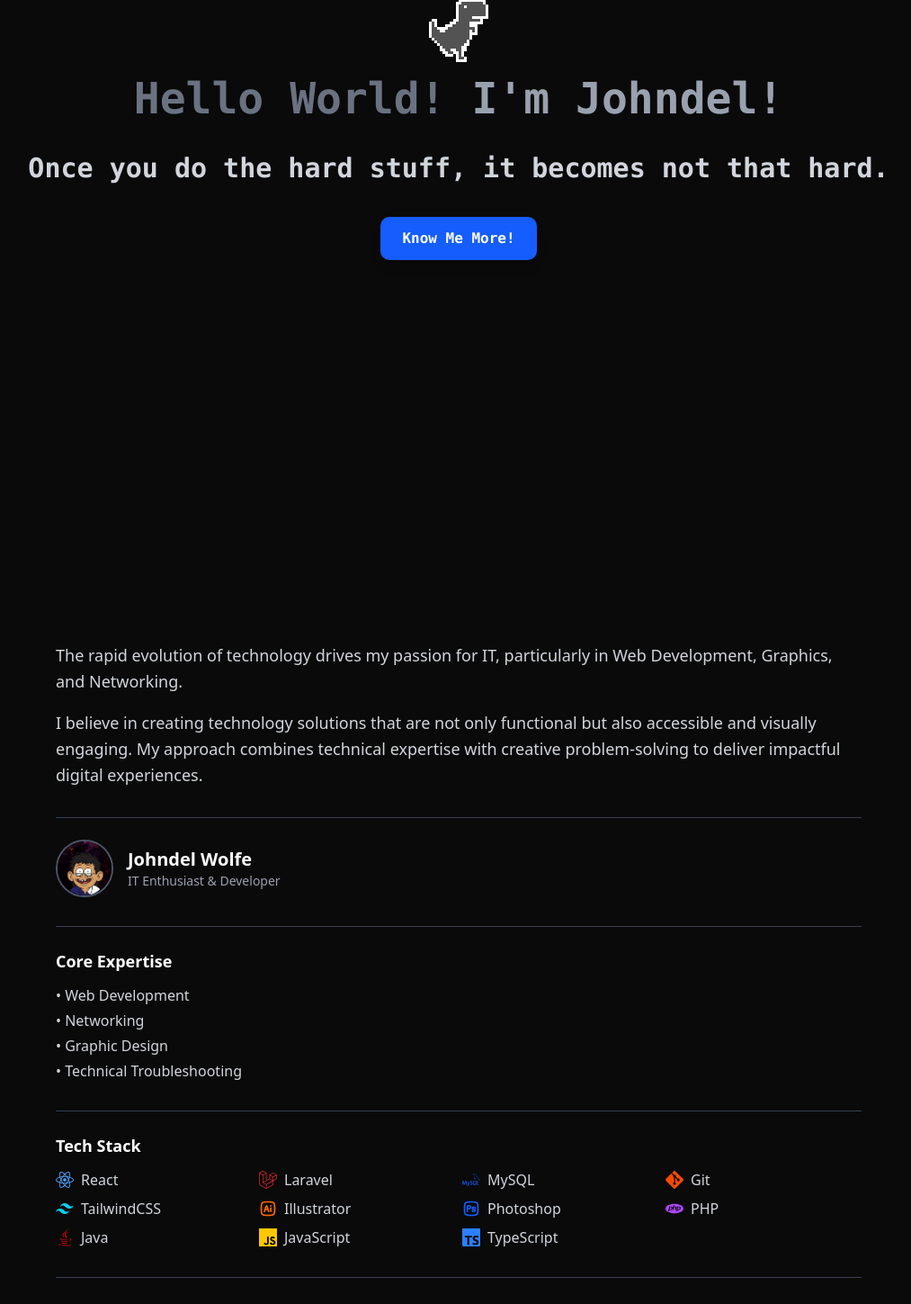
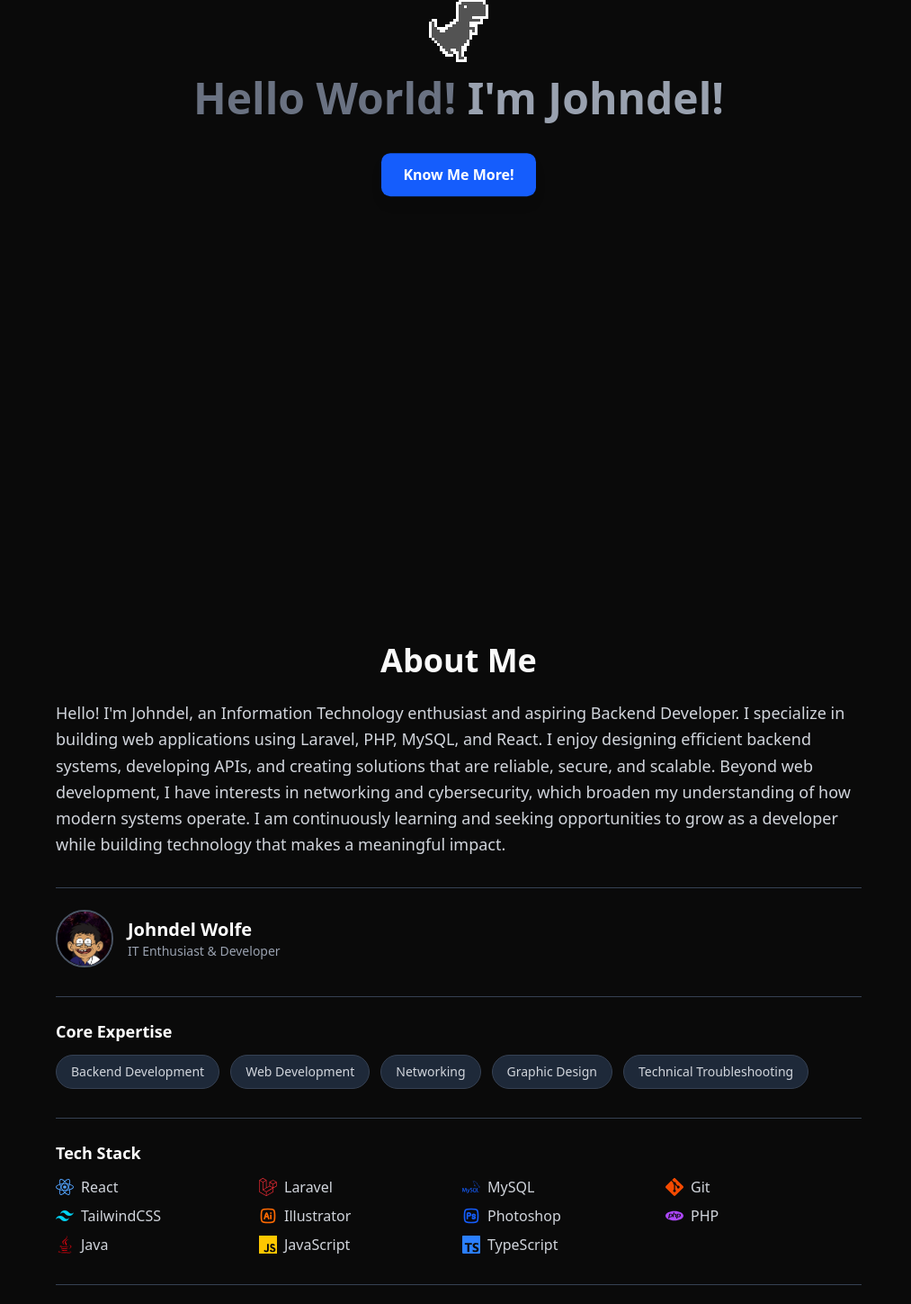
Before and after one commit to John-BYTEs/portfolio, a React (Vite) app: page /portfolio/projects in a window 1280 px wide. Shown: the part 366-1815 px from the top of the page at 90% size, without its empty margins (130-1143 px from the left). Built offline with nearby package versions, Linux system fonts and the light colour scheme; some icons are missing.

Commit message:
refactor: redesigned About page

```diff
--- a/src/layouts/Footer.tsx
+++ b/src/layouts/Footer.tsx
@@ -7,24 +7,11 @@ export default function Footer() {
                         <p className="text-xs md:text-sm">
                             &copy; {new Date().getFullYear()} Johndel Wolfe - Portfolio. All rights reserved.
                         </p>
-                        <p className="text-xs text-gray-500">
+
+                    </div>
+                    <p className="text-xs text-gray-500 px-2">
                         Built with React, TypeScript, TailwindCSS, and assisted by AI.
                     </p>
-                    </div>
-
-                    <div className="flex items-center px-6">
-                        <a
-                            href="https://github.com/John-BYTEs"
-                            target="_blank"
-                            rel="noopener noreferrer"
-                            className="flex items-center gap-2 text-gray-300 hover:text-white transition-colors"
-                        >
-                            <svg className="w-5 h-5" fill="currentColor" viewBox="0 0 24 24" aria-hidden="true">
-                                <path fillRule="evenodd" d="M12 2C6.477 2 2 6.484 2 12.017c0 4.425 2.865 8.18 6.839 9.504.5.092.682-.217.682-.483 0-.237-.008-.868-.013-1.703-2.782.605-3.369-1.343-3.369-1.343-.454-1.158-1.11-1.466-1.11-1.466-.908-.62.069-.608.069-.608 1.003.07 1.531 1.032 1.531 1.032.892 1.53 2.341 1.088 2.91.832.092-.647.35-1.088.636-1.338-2.22-.253-4.555-1.113-4.555-4.951 0-1.093.39-1.988 1.029-2.688-.103-.253-.446-1.272.098-2.65 0 0 .84-.27 2.75 1.026A9.564 9.564 0 0112 6.844c.85.004 1.705.115 2.504.337 1.909-1.296 2.747-1.027 2.747-1.027.546 1.379.202 2.398.1 2.651.64.7 1.028 1.595 1.028 2.688 0 3.848-2.339 4.695-4.566 4.943.359.309.678.92.678 1.855 0 1.338-.012 2.419-.012 2.747 0 .268.18.58.688.482A10.019 10.019 0 0022 12.017C22 6.484 17.522 2 12 2z" clipRule="evenodd" />
-                            </svg>
-                            <span className="text-sm md:text-base">John-BYTEs</span>
-                        </a>
-                    </div>
                 </div>
         </footer>
     );
--- a/src/layouts/Header.tsx
+++ b/src/layouts/Header.tsx
@@ -4,7 +4,6 @@ import {
   NavigationMenuItem,
   NavigationMenuList,
 } from "@/components/ui/navigation-menu";
-import HomeRoundedIcon from "@mui/icons-material/HomeRounded";
 import InfoIcon from "@mui/icons-material/Info";
 import FolderIcon from "@mui/icons-material/Folder";
 import MenuIcon from "@mui/icons-material/Menu";
@@ -33,7 +32,7 @@ export default function Header() {
 
   return (
     <>
-      <header className="w-full px-4 py-4 bg-gray-800/30 shadow-md font-mono font-extrabold text-md md:text-lg lg:text-xl top-0 z-50 backdrop-blur-sm">
+      <header className="w-full px-4 py-4 bg-gray-800/30 shadow-md font-sans font-extrabold text-md md:text-lg lg:text-xl top-0 z-50 backdrop-blur-sm">
         <div className="flex items-center justify-between">
           {/* Logo */}
           <button onClick={() => scrollToSection("home")} className="cursor-pointer">
@@ -84,7 +83,6 @@ export default function Header() {
                 ${isOpen ? "max-h-10 opacity-100" : "max-h-0 opacity-0"}
               `}
             >
-              <MobileNavItem to="home" icon={HomeRoundedIcon} label="Home" />
               <MobileNavItem to="about" icon={InfoIcon} label="About" />
               <MobileNavItem to="projects" icon={FolderIcon} label="Projects" />
             </nav>
--- a/src/pages/About.tsx
+++ b/src/pages/About.tsx
@@ -7,13 +7,10 @@ import {
   SiTailwindcss,
   SiPhp,
   SiJavascript,
-  SiTypescript
+  SiTypescript,
 } from "react-icons/si";
-import {
-  TbBrandAdobeIllustrator,
-  TbBrandAdobePhotoshop
- } from "react-icons/tb";
- import { FaJava } from "react-icons/fa";
+import { TbBrandAdobeIllustrator, TbBrandAdobePhotoshop } from "react-icons/tb";
+import { FaJava } from "react-icons/fa";
 
 export default function About() {
   const scrollToProjects = () => {
@@ -28,28 +25,51 @@ export default function About() {
     { name: "Laravel", icon: <SiLaravel className="text-red-500" size={20} /> },
     { name: "MySQL", icon: <SiMysql className="text-blue-600" size={20} /> },
     { name: "Git", icon: <SiGit className="text-orange-600" size={20} /> },
-    { name: "TailwindCSS", icon: <SiTailwindcss className="text-cyan-400" size={20} /> },
-    { name: "Illustrator", icon: <TbBrandAdobeIllustrator className="text-orange-500" size={20} /> },
-    { name: "Photoshop", icon: <TbBrandAdobePhotoshop className="text-blue-600" size={20} /> },
+    {
+      name: "TailwindCSS",
+      icon: <SiTailwindcss className="text-cyan-400" size={20} />,
+    },
+    {
+      name: "Illustrator",
+      icon: <TbBrandAdobeIllustrator className="text-orange-500" size={20} />,
+    },
+    {
+      name: "Photoshop",
+      icon: <TbBrandAdobePhotoshop className="text-blue-600" size={20} />,
+    },
     { name: "PHP", icon: <SiPhp className="text-purple-500" size={20} /> },
     { name: "Java", icon: <FaJava className="text-red-600" size={20} /> },
-    { name: "JavaScript", icon: <SiJavascript className="text-yellow-400" size={20} /> },
-    { name: "TypeScript", icon: <SiTypescript className="text-blue-500" size={20} /> },
+    {
+      name: "JavaScript",
+      icon: <SiJavascript className="text-yellow-400" size={20} />,
+    },
+    {
+      name: "TypeScript",
+      icon: <SiTypescript className="text-blue-500" size={20} />,
+    },
   ];
 
   return (
-    <section id="about" className="w-full px-4 sm:px-6 md:px-8 py-12 scroll-mt-20">
+    <section
+      id="about"
+      className="w-full px-4 sm:px-6 md:px-8 py-12 scroll-mt-20"
+    >
       <div className="max-w-4xl mx-auto">
         {/* Bio Text */}
+        <h1 className="text-center font-bold text-3xl sm:text-4xl mb-6">
+          About Me
+        </h1>
         <div className="mb-8">
-          <p className="text-gray-300 leading-relaxed text-base sm:text-lg mb-4">
-            The rapid evolution of technology drives my passion for IT, particularly in
-            Web Development, Graphics, and Networking.
-          </p>
           <p className="text-gray-300 leading-relaxed text-base sm:text-lg">
-            I believe in creating technology solutions that are not only functional but also
-            accessible and visually engaging. My approach combines technical expertise with
-            creative problem-solving to deliver impactful digital experiences.
+            Hello! I'm Johndel, an Information Technology enthusiast and aspiring
+            Backend Developer. I specialize in building web applications using
+            Laravel, PHP, MySQL, and React. I enjoy designing efficient backend
+            systems, developing APIs, and creating solutions that are reliable,
+            secure, and scalable. Beyond web development, I have interests in
+            networking and cybersecurity, which broaden my understanding of how
+            modern systems operate. I am continuously learning and seeking
+            opportunities to grow as a developer while building technology that
+            makes a meaningful impact.
           </p>
         </div>
 
@@ -64,12 +84,8 @@ export default function About() {
               className="w-16 h-16 rounded-full object-cover border-2 border-gray-600"
             />
             <div>
-              <h2 className="text-xl font-bold text-white">
-                Johndel Wolfe
-              </h2>
-              <p className="text-gray-400 text-sm">
-                IT Enthusiast & Developer
-              </p>
+              <h2 className="text-xl font-bold text-white">Johndel Wolfe</h2>
+              <p className="text-gray-400 text-sm">IT Enthusiast & Developer</p>
             </div>
           </div>
         </div>
@@ -81,24 +97,36 @@ export default function About() {
           <h3 className="text-lg font-semibold text-white mb-3">
             Core Expertise
           </h3>
-          <ul className="space-y-1 text-gray-300">
-            <li>• Web Development</li>
-            <li>• Networking</li>
-            <li>• Graphic Design</li>
-            <li>• Technical Troubleshooting</li>
-          </ul>
+
+          <div className="flex flex-wrap gap-3">
+            {[
+              "Backend Development",
+              "Web Development",
+              "Networking",
+              "Graphic Design",
+              "Technical Troubleshooting",
+            ].map((skill) => (
+              <span
+                key={skill}
+                className="px-4 py-2 bg-gray-800 border border-gray-700 rounded-full text-gray-300 text-sm"
+              >
+                {skill}
+              </span>
+            ))}
+          </div>
         </div>
 
         <hr className="border-gray-700 my-6" />
 
         {/* Tech Stack */}
         <div className="mb-8">
-          <h3 className="text-lg font-semibold text-white mb-3">
-            Tech Stack
-          </h3>
+          <h3 className="text-lg font-semibold text-white mb-3">Tech Stack</h3>
           <div className="grid grid-cols-2 sm:grid-cols-3 md:grid-cols-4 gap-2">
             {techStack.map((tech) => (
-              <div key={tech.name} className="flex items-center gap-2 text-gray-300">
+              <div
+                key={tech.name}
+                className="flex items-center gap-2 text-gray-300"
+              >
                 {tech.icon}
                 <span>{tech.name}</span>
               </div>
--- a/src/pages/Home.tsx
+++ b/src/pages/Home.tsx
@@ -1,6 +1,5 @@
 import Button from "../components/Button";
 import Dino from "../components/ui/Dino";
-import KeyboardArrowDownIcon from "@mui/icons-material/KeyboardArrowDown";
 
 export default function Home() {
   const scrollToAbout = () => {
@@ -12,7 +11,7 @@ export default function Home() {
 
   return (
     <>
-      <section className="w-full mt-32 px-2 sm:px-4 md:px-8 flex flex-col items-center bg-transparent text-center gap-4 font-mono pt-32 pb-40 min-h-screen">
+      <section className="w-full mt-32 px-2 sm:px-4 md:px-8 flex flex-col items-center bg-transparent text-center gap-4 font-sans pt-32 pb-40 min-h-screen">
         <Dino />
         <div className="flex flex-col md:flex-col-2">
           <div className="font-extrabold">
@@ -26,17 +25,10 @@ export default function Home() {
             </h1>
           </div>
         </div>
-        <div className="text-md md:text-xl lg:text-3xl text-gray-300 p-5 font-extrabold">
-          Once you do the hard stuff, it becomes not that hard.
-        </div>
-        <div>
+        <div className="flex flex-col items-center gap-4 mt-8 animate-bounce">
           <Button label="Know Me More!" to="#about" onClick={scrollToAbout} />
         </div>
 
-        {/* Scroll indicator */}
-        <div className="absolute bottom-8 left-1/2 transform -translate-x-1/2 animate-bounce cursor-pointer" onClick={scrollToAbout}>
-          <KeyboardArrowDownIcon className="text-gray-400 text-4xl" />
-        </div>
       </section>
     </>
   );
--- a/src/pages/Project.tsx
+++ b/src/pages/Project.tsx
@@ -20,7 +20,7 @@ export default function Project() {
 
   return (
     <>
-      <section id="projects" className="scroll-mt-20">
+      <section id="projects" className="scroll-mt-20 font-sans">
         <div className="flex-1 text-gray-200 p-6 overflow-y-auto">
           <h2 className="text-3xl font-bold text-center mb-8 text-white">My Projects</h2>
           <div className="grid gap-6 grid-cols-1 sm:grid-cols-2 md:grid-cols-3 lg:grid-cols-4">
```
